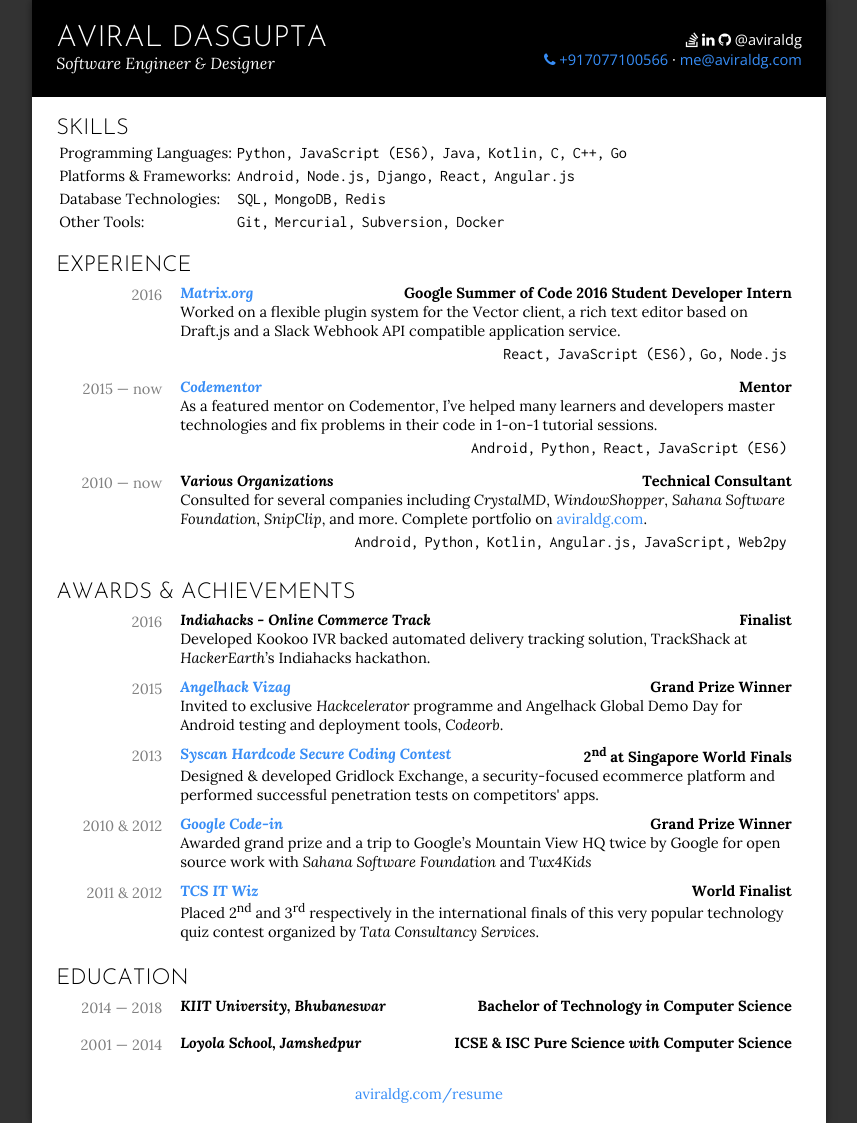
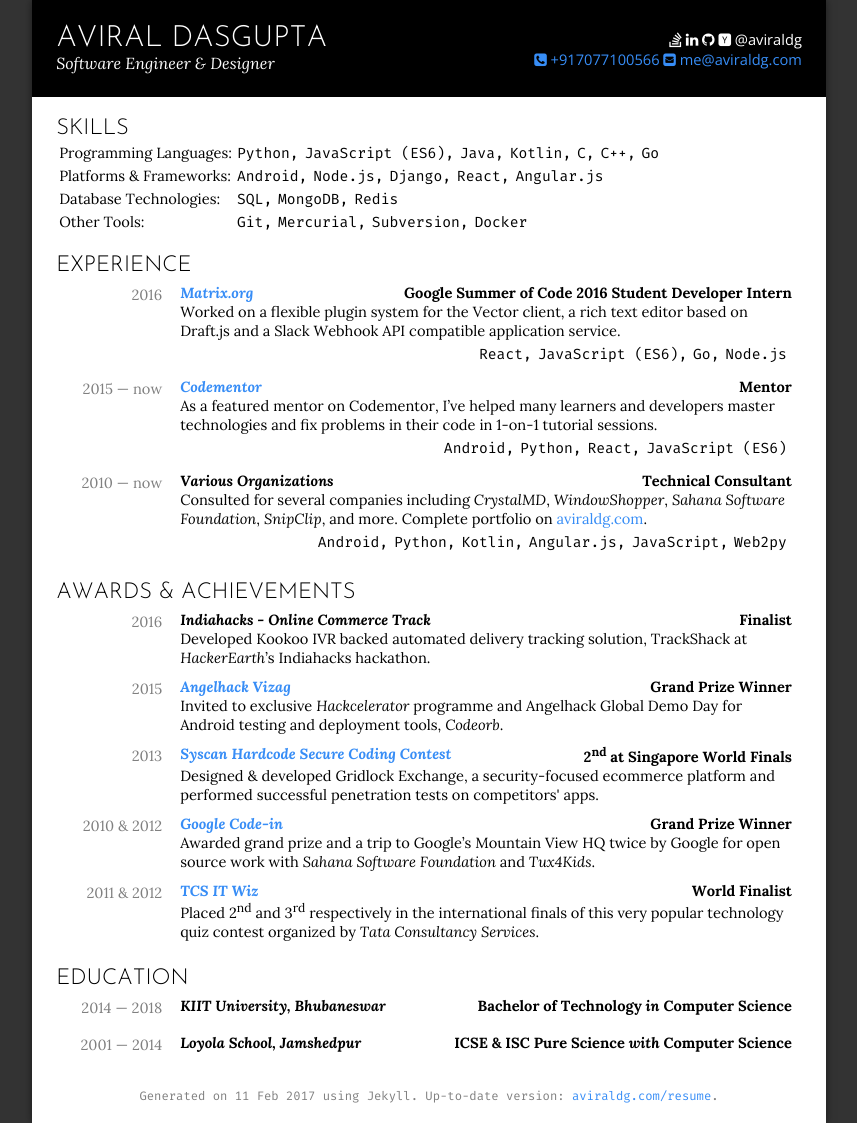
Before and after one commit to aviraldg/aviraldg.github.io, a Jekyll site: the page built from resume/index.html, in a window 1280 px wide. Shown: the whole page, without its empty margins (211-1068 px from the left). Built offline with Jekyll 4.4.1, drawn with Linux system fonts in a browser that asks for light colours; nearby versions of some CDN libraries.

Commit message:
Update resume template

```diff
--- a/resume/index.html
+++ b/resume/index.html
@@ -8,7 +8,7 @@ title: Resume
     <head>
         <title>Aviral Dasgupta</title>
         <link href="https://maxcdn.bootstrapcdn.com/font-awesome/4.6.3/css/font-awesome.min.css" rel="stylesheet" integrity="sha384-T8Gy5hrqNKT+hzMclPo118YTQO6cYprQmhrYwIiQ/3axmI1hQomh7Ud2hPOy8SP1" crossorigin="anonymous">
-        <link href="https://fonts.googleapis.com/css?family=Josefin+Sans:300|Lora:400,400i,700,700i|Open+Sans|Inconsolata" rel="stylesheet">
+        <link href="https://fonts.googleapis.com/css?family=Josefin+Sans:300|Lora:400,400i,700,700i|Open+Sans|Fira+Mono" rel="stylesheet">
         <style>
             html, body {
                 margin: 0;
@@ -90,8 +90,7 @@ title: Resume
             }
 
             .tag {
-                font-family: 'Inconsolata', monospace;
-                font-size: 1.1em;
+                font-family: 'Fira Mono', monospace;
                 padding: 1px;
             }
             .tag:after {
@@ -128,6 +127,7 @@ title: Resume
             }
 
             footer {
+                font-size: smaller;
                 position: absolute;
                 bottom: 20px;
                 left: 0px;
@@ -135,6 +135,7 @@ title: Resume
                 text-align: center;
                 color: gray;
                 background: white;
+                font-family: 'Fira Mono', monospace;
             }
         </style>
     </head>
@@ -149,10 +150,10 @@ title: Resume
                 <i class="fa fa-stack-overflow" aria-hidden="true"></i>
                 <i class="fa fa-linkedin" aria-hidden="true"></i>
                 <i class="fa fa-github" aria-hidden="true"></i>
+                <i class="fa fa-hacker-news" aria-hidden="true"></i>
                 @aviraldg <br />
-                <a href="tel:{{ resume.meta.phone }}"><i class="fa fa-phone" aria-hidden="true"></i> {{ resume.meta.phone }}</a>
-                &middot;
-                <a href="mailto:{{ resume.meta.email }}">{{ resume.meta.email }}</a>
+                <a href="tel:{{ resume.meta.phone }}"><i class="fa fa-phone-square" aria-hidden="true"></i> {{ resume.meta.phone }}</a>
+                <a href="mailto:{{ resume.meta.email }}"><i class="fa fa-envelope-square" aria-hidden="true"></i> {{ resume.meta.email }}</a>
             </div>
         </header>
         <section>
@@ -207,7 +208,7 @@ title: Resume
         </section>
         {% endfor %}
         <footer>
-            <a href="http://www.aviraldg.com/resume">aviraldg.com/resume</a>
+            Generated on {{ site.time | date_to_string }} using Jekyll. Up-to-date version: <a href="http://www.aviraldg.com/resume">aviraldg.com/resume</a>.
         </footer>
     </body>
 </html>
```
Also changed, not shown: _data/resume.yml (+1 -1 lines).
